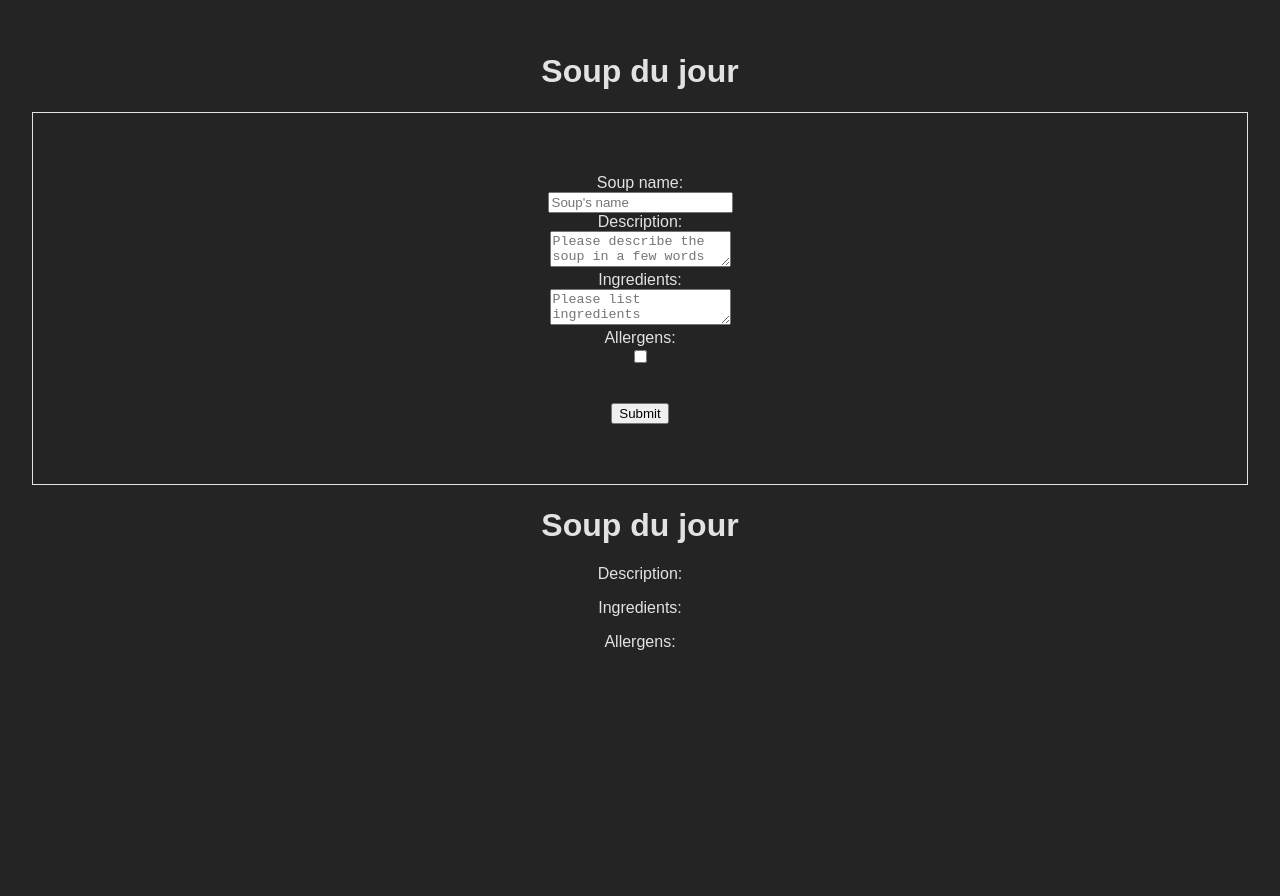
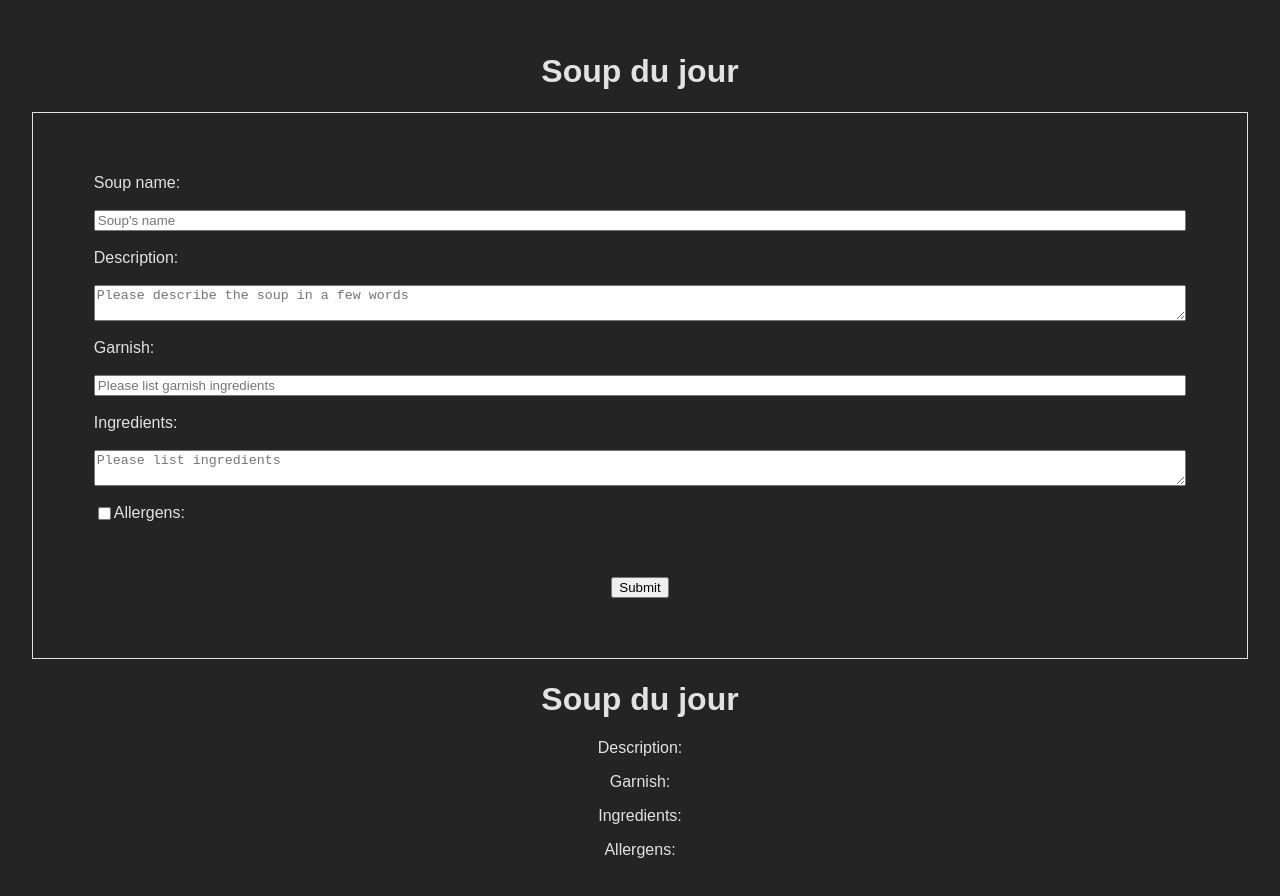
Before and after one commit to Saidou25/soup-du-jour, a React (Vite) app: page / in a window 1280 px wide. Shown: the top 896 px of the page. Before the commit the page ends 800 px from the top, so only its background shows below. Built offline with nearby package versions, Linux system fonts and the light colour scheme.

Commit message:
Refactored by creating an Allergens component. Simplify readability. Styled SoupForm and Allergens component

```diff
--- a/package.json
+++ b/package.json
@@ -10,6 +10,7 @@
     "preview": "vite preview"
   },
   "dependencies": {
+    "bootstrap": "^5.3.3",
     "react": "^18.3.1",
     "react-dom": "^18.3.1"
   },
--- /dev/null
+++ b/src/compnents/Allergens.css
@@ -0,0 +1,30 @@
+.check-title {
+  width: 100%;
+  /* background-color: blue; */
+  display: flex;
+  justify-content: flex-start;
+}
+
+.container-allergens {
+    width: 50%;
+    margin: auto;
+    display: flex;
+    flex-wrap: wrap;
+    /* background-color: green; */
+  }
+
+  .checkbox-container {
+    width: 50%;
+  }
+
+  .checkbox {
+    width: 60%;
+    margin: auto;
+    display: flex;
+  }
+
+  .other-allergen {
+    display: flex;
+    justify-content: flex-start;
+    flex-direction: column;
+  }
--- /dev/null
+++ b/src/compnents/Allergens.tsx
@@ -0,0 +1,92 @@
+import { useEffect, useState } from "react";
+import { allergenData } from "../data";
+
+import Label from "./Label";
+
+import "./Allergens.css";
+
+type SoupFormProp = {
+  allergenFunc: (data: string[]) => void;
+  handleAllergensTextarea: (data: string) => void;
+};
+
+export default function Allergens({
+  allergenFunc,
+  handleAllergensTextarea,
+}: SoupFormProp) {
+  const [showAllergens, setShowAllergens] = useState(false);
+  const [showOther, setShowOther] = useState(false);
+  const [otherAllergenValue, setOtherAllergenValue] = useState("");
+  const [listOfAllergens, setListOfAllergens] = useState<string[]>([]);
+
+  const { allergens, title, type, otherAllergen } = allergenData;
+
+  // Handle the allergen checkbox. When clicked a list of allergens shows in the ui.
+  const handleAllergenChecbox = () => {
+    setShowOther(false);
+    setListOfAllergens([]);
+    setShowAllergens((prev) => !prev);
+  };
+
+  // Handle allergen selection
+  const handleAllergenFamily = (data: string) => {
+    setListOfAllergens((prevList) => {
+      const isPresent = prevList.includes(data);
+      if (isPresent) {
+        return prevList.filter((allergen) => allergen !== data);
+      }
+      return [...prevList, data];
+    });
+
+    if (data === "Other") {
+      setShowOther((prev) => !prev);
+    }
+  };
+
+  // Update parent form when allergens change
+  useEffect(() => {
+    allergenFunc(listOfAllergens);
+  }, [listOfAllergens]);
+
+  return (
+    <div>
+      <div className="check-title">
+        <input type={type} onChange={handleAllergenChecbox} />
+        <span>{title}</span>
+      </div>
+      <div className="container-allergens">
+        {showAllergens &&
+          allergens?.map((allergen) => (
+            <div className="checkbox-container" key={allergen.label}>
+              {allergen.type === "checkbox" && (
+                <div className="checkbox">
+                  <input
+                    type="checkbox"
+                    onChange={() => handleAllergenFamily(allergen.label)}
+                    checked={listOfAllergens.includes(allergen.label)}
+                  />
+                  <span>{allergen.label}</span>
+                </div>
+              )}
+            </div>
+          ))}
+      </div>
+      {otherAllergen && showOther && showAllergens ? (
+        <div className="other-allergen">
+          <Label label={otherAllergen.label} />
+          <br />
+          <textarea
+            className="textarea-div"
+            placeholder={otherAllergen.placeholder}
+            name={otherAllergen.dataLabel}
+            value={otherAllergenValue}
+            onChange={(e) => {
+              setOtherAllergenValue(e.target.value);
+              handleAllergensTextarea(e.target.value);
+            }}
+          ></textarea>
+        </div>
+      ) : null}
+    </div>
+  );
+}
--- /dev/null
+++ b/src/compnents/Label.css
@@ -0,0 +1,4 @@
+.label {
+    display: flex;
+    justify-content: flex-start;
+}
--- /dev/null
+++ b/src/compnents/Label.tsx
@@ -0,0 +1,12 @@
+import "./Label.css";
+
+interface LabelProps {
+  label: string;
+}
+export default function Label({ label }: LabelProps) {
+  return (
+    <label className="label">
+      <span>{label}</span>
+    </label>
+  );
+}
--- a/src/compnents/PrintDocument.tsx
+++ b/src/compnents/PrintDocument.tsx
@@ -5,7 +5,7 @@ interface PrintDocumentProps {
 }
 
 export default function PrintDocument({ soupFormData }: PrintDocumentProps) {
-  console.log(soupFormData);
+
   const allergensIngredients = soupFormData.allergens;
   return (
     <div>
@@ -13,6 +13,8 @@ export default function PrintDocument({ soupFormData }: PrintDocumentProps) {
       <h2>{soupFormData.soupName}</h2>
       <p>Description:</p>
       <p>{soupFormData.description}</p>
+      <p>Garnish:</p>
+      <p>{soupFormData.garnish}</p>
       <p>Ingredients:</p>
       <p>{soupFormData.ingredients}</p>
       <p>Allergens:</p>
--- a/src/compnents/SoupForm.css
+++ b/src/compnents/SoupForm.css
@@ -1,4 +1,12 @@
 .soup-form {
-    border: 1px solid;
-    padding: 5%;
+  border: 1px solid;
+  padding: 5%;
+  /* background-color: green; */
+
 }
+
+.label-input-divs {
+    display: flex;
+    justify-content: flex-start;
+    flex-direction: column;
+}
--- a/src/compnents/SoupForm.tsx
+++ b/src/compnents/SoupForm.tsx
@@ -1,7 +1,9 @@
-import { ChangeEvent, useEffect, useState } from "react";
+import { ChangeEvent, useState } from "react";
 import { soupData } from "../data";
 
 import PrintDocument from "./PrintDocument";
+import Label from "./Label";
+import Allergens from "./Allergens";
 
 import "./SoupForm.css";
 
@@ -9,53 +11,27 @@ export type SoupForm = {
   title: string;
   soupName: string;
   description: string;
+  garnish: string;
   ingredients: string;
   allergens?: string[];
   otherAllergens?: string;
+  dataLabel?: string;
 };
 
 export default function SoupForm() {
-  const [showAllergens, setShowAllergens] = useState(false);
-  const [showOther, setShowOther] = useState(false);
   const [listOfAllergens, setListOfAllergens] = useState<string[]>([]);
   const [soupForm, setSoupForm] = useState({
     title: soupData.title,
     soupName: "",
     description: "",
+    garnish: "",
     ingredients: "",
     allergens: listOfAllergens,
     otherAllergens: "",
+    dataLabel: "",
   });
 
   const { title, fields } = soupData;
-
-  // Handle the allergen checkbox. When clicked a list of allergens shows in the ui.
-  const handleAllergenChecbox = () => {
-    setShowOther(false);
-    setShowAllergens((prev) => !prev);
-  };
-  // console.log(listOfAllergens);
-  // Handle checkbox for each allergen. When clicked the selected allergen is placed in the allergens array. If already present in the array then it is removed and marked as unchecked.
-  const handleAllergenFamily = (data: string) => {
-    setListOfAllergens((prevList) => {
-      // Treating the "Other" checkbox showing or not independently from other ones.
-      if (data === "Other") {
-        if (prevList.includes(data)) {
-          setShowOther(false);
-          return prevList.filter((allergen) => allergen !== data); // Remove if already selected
-        } else {
-          setShowOther(true);
-          return [...prevList, data]; // Add to the list
-        }
-      } else {
-        if (prevList.includes(data)) {
-          return prevList.filter((allergen) => allergen !== data); // Remove if already selected
-        } else {
-          return [...prevList, data]; // Add to the list
-        }
-      }
-    });
-  };
 
   // Handles the state changes within input fields
   const handleInputChange = (e: ChangeEvent<HTMLInputElement>) => {
@@ -66,21 +42,26 @@ export default function SoupForm() {
   // Handle the state changes within textareas
   const handleTextAreaChange = (e: ChangeEvent<HTMLTextAreaElement>) => {
     const { name, value } = e.target;
-    // console.log("name: ", name, "value: ", value);
     setSoupForm((prev) => ({ ...prev, [name]: value }));
   };
 
+  // Handle the list of allergens within Allergens component
+  const handleAllergens = (data: string[]) => {
+    setListOfAllergens(data);
+    setSoupForm((prev) => ({ ...prev, allergens: data }));
+  };
+
+  // Handle the other allergen not listed as checkbox within Allergens component
+  const handleOtherAllergens = (data: string) => {
+    setSoupForm((prev) => ({ ...prev, otherAllergens: data }));
+  };
+
+  // Submit form for print
   const handleFormSubmit = (e: React.FormEvent<HTMLFormElement>) => {
     e.preventDefault();
     console.log(soupForm);
   };
 
-  // setting up the list of allergens in the soupForm when ever the list of allergen changes
-  useEffect(() => {
-      setSoupForm((prev) => ({ ...prev, allergens: listOfAllergens }));
-  }, [listOfAllergens]);
-
-  // console.log(soupForm);
   return (
     <div>
       <h1>{title}</h1>
@@ -88,12 +69,8 @@ export default function SoupForm() {
         {fields &&
           fields.map((field) => (
             <div key={field.label}>
-              <>
-                {field.label !== "Other allergen(s):" && (
-                  <label>
-                    <span>{field.label}</span>
-                  </label>
-                )}
+              <div className="label-input-divs">
+                <Label label={field.label} />
 
                 <br />
                 {field.type === "text" && (
@@ -105,8 +82,7 @@ export default function SoupForm() {
                     onChange={handleInputChange}
                   />
                 )}
-                {field.type === "textArea" &&
-                  field.label !== "Other allergen(s):" && (
+                {field.type === "textArea" && (
                   <textarea
                     placeholder={field.placeholder}
                     name={field.dataLabel}
@@ -114,50 +90,17 @@ export default function SoupForm() {
                     onChange={handleTextAreaChange}
                   ></textarea>
                 )}
-                {field.type === "checkbox" && field.label === "Allergens:" && (
-                  <>
-                    <input
-                      type={field.type}
-                      checked={showAllergens}
-                      onChange={handleAllergenChecbox}
-                    />
-                  </>
-                )}
-
-                {showAllergens &&
-                  field.allergens?.map((allergen) => (
-                    <div key={allergen.label}>
-                      {allergen.type === "checkbox" && (
-                        <>
-                          <input
-                            type={allergen.type}
-                            onChange={() =>
-                              handleAllergenFamily(allergen.label)
-                            }
-                          />
-                          <span>{allergen.label}</span>
-                        </>
-                      )}
               </div>
-                  ))}
-
-                {field.label === "Other allergen(s):" &&
-                showOther &&
-                showAllergens ? (
-                  <>
-                    <span>{field.label}</span>
-                    <textarea
-                      placeholder={field.placeholder}
-                      name={field.dataLabel}
-                      value={soupForm[field.dataLabel as keyof SoupForm] || ""}
-                      onChange={handleTextAreaChange}
-                    ></textarea>
-                  </>
-                ) : null}
-              </>
               <br />
             </div>
           ))}
+        <Allergens
+          allergenFunc={handleAllergens}
+          handleAllergensTextarea={handleOtherAllergens}
+        />
+        <br />
+        <br />
+        <br />
         <button type="submit">Submit</button>
       </form>
       <PrintDocument soupFormData={soupForm} />
--- a/src/data.ts
+++ b/src/data.ts
@@ -2,16 +2,68 @@ type FieldType = "textArea" | "text" | "checkbox"; // Add more types as needed
 
 type Field = {
   label: string;
-  dataLabel?: string;
+  dataLabel: string;
   type: FieldType;
-  input: string;
   placeholder?: string;
-  allergens?: Field[];
 };
 
 type Soup = {
   title: string;
   fields: Field[];
+};
+
+type AllergenField = Omit<Field, "dataLabel" | "placeholder">;
+
+type AllergensList = {
+  type: FieldType;
+  title: string;
+  allergens: AllergenField[];
+  otherAllergen: Field;
+};
+
+const allergenData: AllergensList = {
+  type: "checkbox",
+  title: "Allergens:",
+  allergens: [
+    {
+      label: "Dairy",
+      type: "checkbox", // "checkbox" is valid as defined in FieldType
+    },
+    {
+      label: "Tree Nuts",
+      type: "checkbox", // "checkbox" is valid as defined in FieldType
+    },
+    {
+      label: "Fish",
+      type: "checkbox", // "checkbox" is valid as defined in FieldType
+    },
+    {
+      label: "Shellfish",
+      type: "checkbox", // "checkbox" is valid as defined in FieldType
+    },
+    {
+      label: "Wheat",
+      type: "checkbox", // "checkbox" is valid as defined in FieldType
+    },
+    {
+      label: "Soy",
+      type: "checkbox", // "checkbox" is valid as defined in FieldType
+    },
+    {
+      label: "Eggs",
+      type: "checkbox", // "checkbox" is valid as defined in FieldType
+    },
+    {
+      label: "Other",
+      type: "checkbox", // "checkbox" is valid as defined in FieldType
+    },
+  ],
+  otherAllergen: {
+    label: "Other allergen(s):",
+    dataLabel: "other",
+    type: "textArea", // "text" is valid as defined in FieldType
+    placeholder: "Please list ingredient(s)",
+  },
 };
 
 const soupData: Soup = {
@@ -21,79 +73,26 @@ const soupData: Soup = {
       label: "Soup name:",
       dataLabel: "soupName",
       type: "text", // "textArea" is valid as defined in FieldType
-      input: "",
       placeholder: "Soup's name",
     },
     {
       label: "Description:",
       dataLabel: "description",
       type: "textArea", // "textArea" is valid as defined in FieldType
-      input: "",
       placeholder: "Please describe the soup in a few words",
+    },
+    {
+      label: "Garnish:",
+      dataLabel: "garnish",
+      type: "text", // "textArea" is valid as defined in FieldType
+      placeholder: "Please list garnish ingredients",
     },
     {
       label: "Ingredients:",
       dataLabel: "ingredients",
       type: "textArea", // "text" is valid as defined in FieldType
-      input: "",
       placeholder: "Please list ingredients",
-    },
-    {
-      label: "Allergens:",
-      dataLabel: "allergens",
-      type: "checkbox", // "checkbox" is valid as defined in FieldType
-      input: "",
-      placeholder: "Add the list of allergens",
-      allergens: [
-        {
-          label: "Dairy",
-          type: "checkbox", // "checkbox" is valid as defined in FieldType
-          input: "",
-        },
-        {
-          label: "Tree Nuts",
-          type: "checkbox", // "checkbox" is valid as defined in FieldType
-          input: "",
-        },
-        {
-          label: "Fish",
-          type: "checkbox", // "checkbox" is valid as defined in FieldType
-          input: "",
-        },
-        {
-          label: "Shellfish",
-          type: "checkbox", // "checkbox" is valid as defined in FieldType
-          input: "",
-        },
-        {
-          label: "Wheat",
-          type: "checkbox", // "checkbox" is valid as defined in FieldType
-          input: "",
-        },
-        {
-          label: "Soy",
-          type: "checkbox", // "checkbox" is valid as defined in FieldType
-          input: "",
-        },
-        {
-          label: "Eggs",
-          type: "checkbox", // "checkbox" is valid as defined in FieldType
-          input: "",
-        },
-        {
-          label: "Other",
-          type: "checkbox", // "checkbox" is valid as defined in FieldType
-          input: "",
-        },
-      ],
-    },
-    {
-      label: "Other allergen(s):",
-      dataLabel: "other",
-      type: "textArea", // "text" is valid as defined in FieldType
-      input: "",
-      placeholder: "Please list ingredient(s)",
     },
   ],
 };
-export { soupData };
+export { soupData, allergenData };
```
Also changed, not shown: 1 other file (tests, documents, lock files or other folders). Lines whose indentation alone changed are shown as unchanged.
